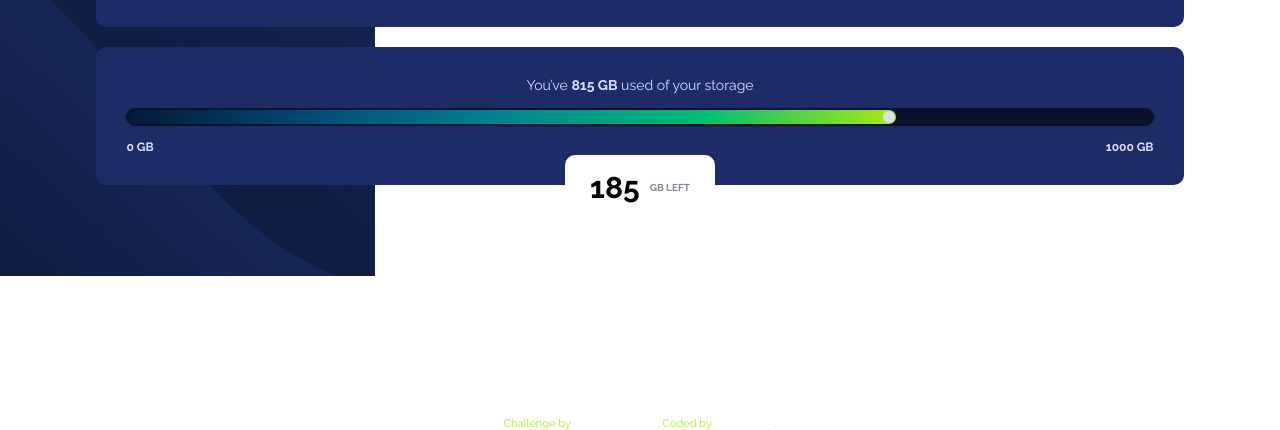
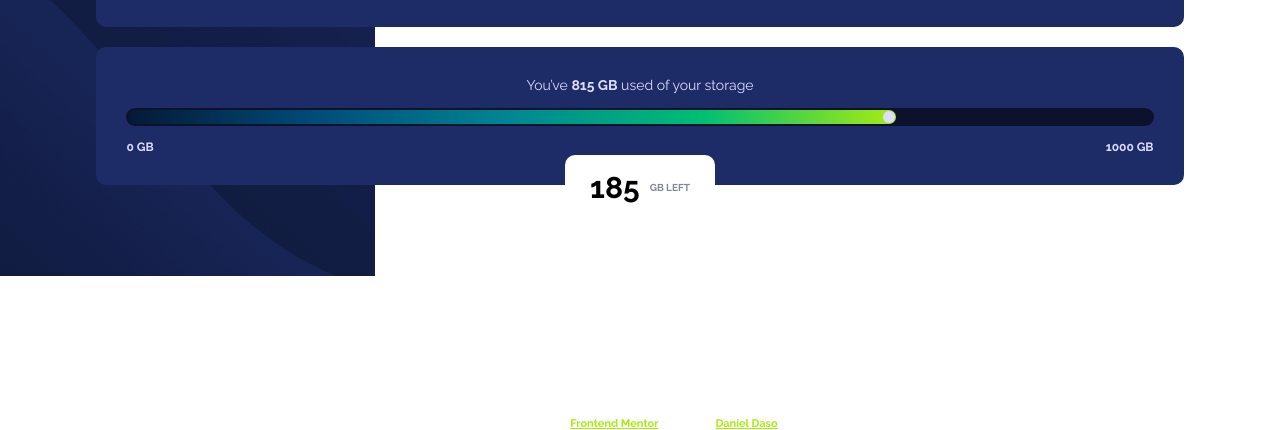
Before and after one commit to sicmylife/Fylo-data-storage-component, a plain HTML site: page index.html in a window 1280 px wide. Shown: the part 391-821 px from the top of the page. Drawn offline with Linux system fonts and the light colour scheme.

Commit message:
tercer cambio

```diff
--- a/index.html
+++ b/index.html
@@ -63,7 +63,7 @@
       Challenge by
       <a href="https://www.frontendmentor.io?ref=challenge" target="_blank"
         >Frontend Mentor</a
-      >. Coded by <a href="#">Daniel Daso</a>.
+      >. Coded by <a href="www.danieldaso.com">Daniel Daso</a>.
     </div>
   </body>
 </html>
--- a/style.scss
+++ b/style.scss
@@ -213,9 +213,10 @@ left: 50%;
 .attribution {
   font-size: 11px;
   text-align: center;
-  color: #a8eb12;
+  color:white;
 }
 
 .attribution a {
-  color:white;
+    color: #a8eb12;
+    font-weight: bold;
 }
```
Also changed, not shown: style.css, 1 other file.
